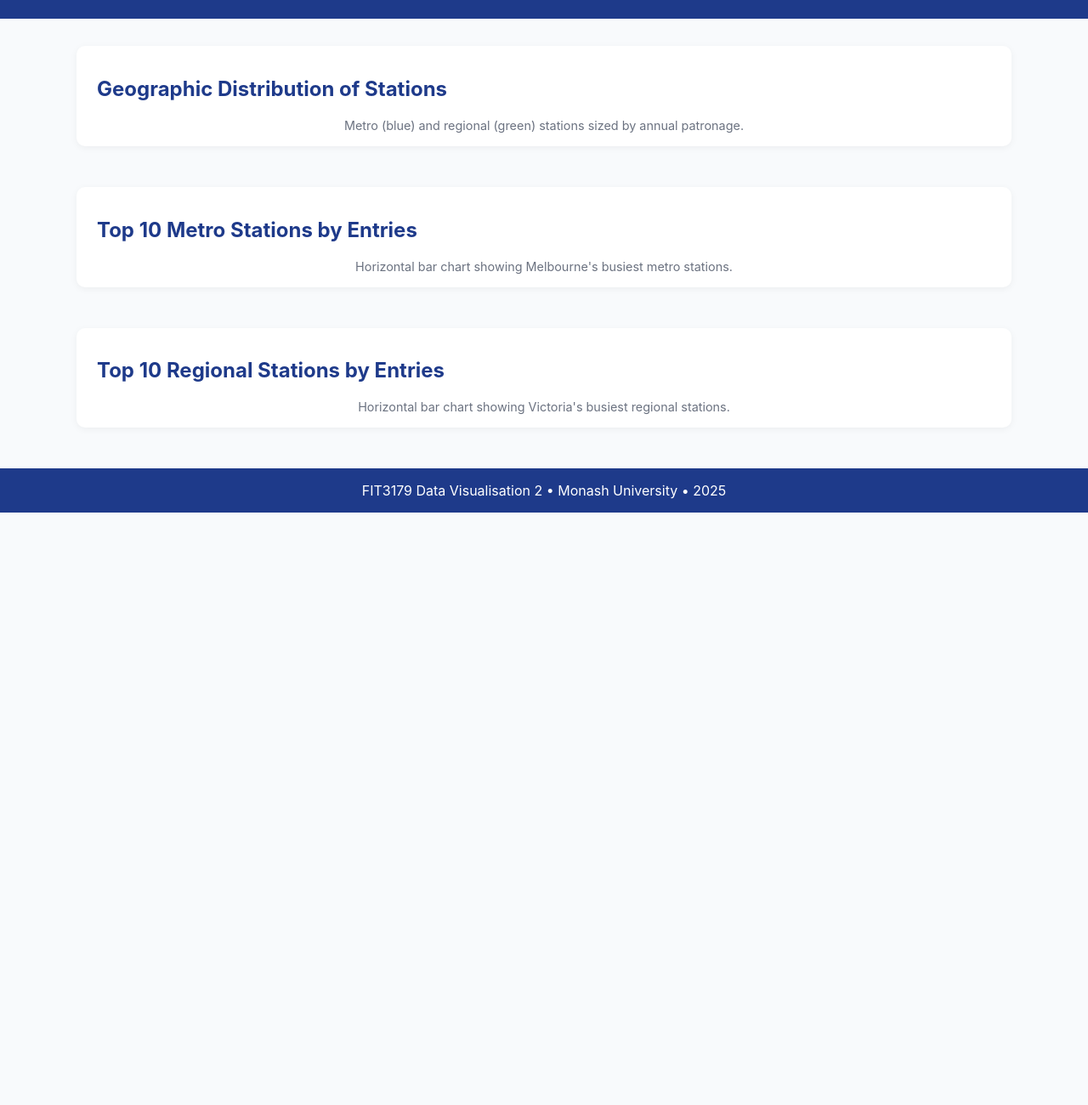
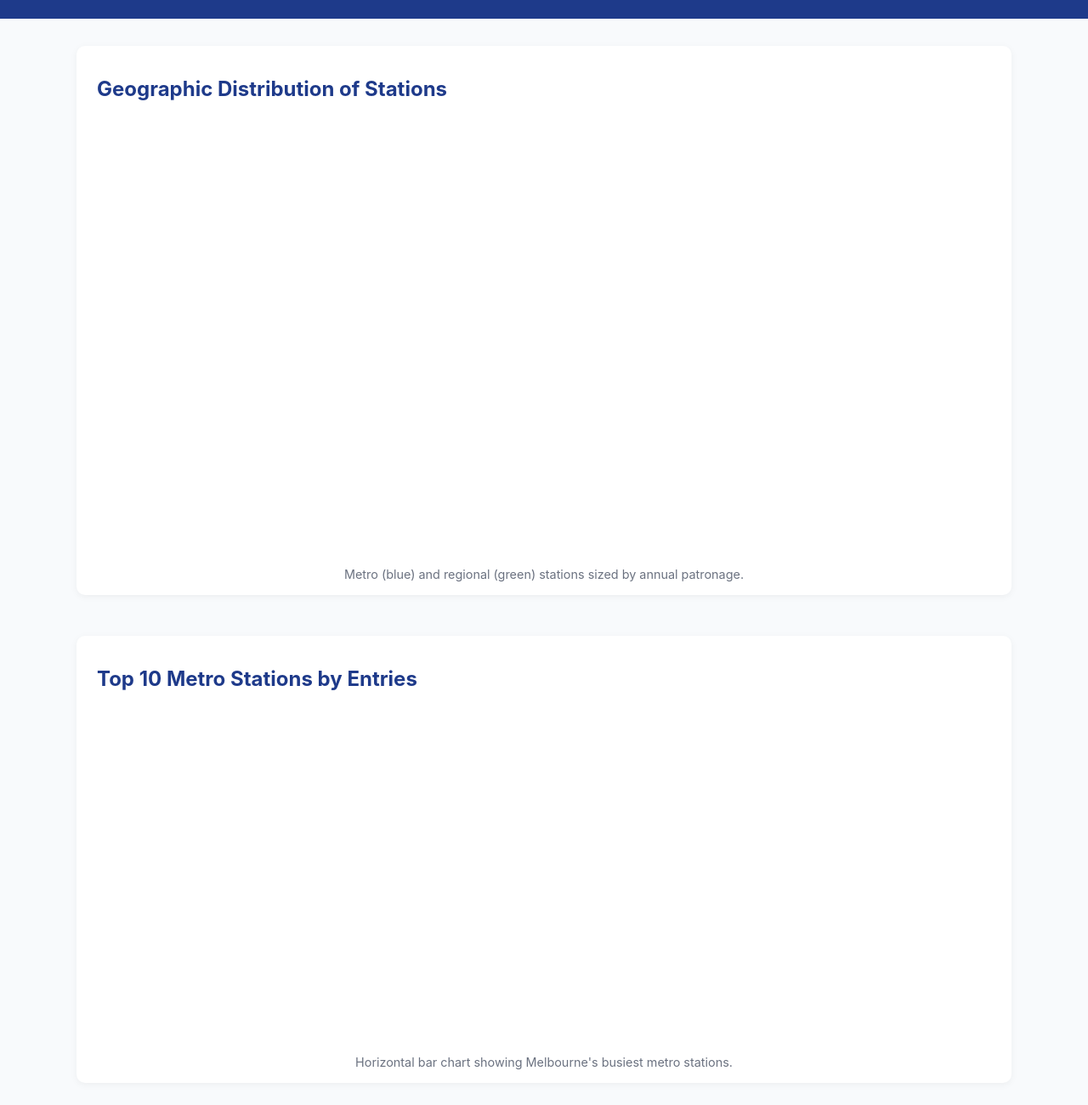
Before and after one commit to zbin0009/DataVisualisation2, a plain HTML site: page index.html in a window 1280 px wide. Shown: the part 160-1460 px from the top of the page at 85% size. Before the commit the page ends 800 px from the top, so only its background shows below. Drawn offline with Linux system fonts and the light colour scheme; a script that the page names is missing.

Commit message:
Update index.html

```diff
--- a/index.html
+++ b/index.html
@@ -18,6 +18,10 @@
     h2 {color: #1e3a8a;}
     figcaption {font-size: 0.9rem; text-align: center; color: #6b7280; margin-top: 0.5rem;}
     footer {background: #1e3a8a; color: white; text-align: center; padding: 1rem 0;}
+    /* Ensure container-based sizing works */
+    #map {width: 100%; min-height: 520px;}
+    #chart_metro {width: 100%; min-height: 400px;}
+    #chart_regional {width: 100%; min-height: 400px;}
   </style>
 </head>
 
```
